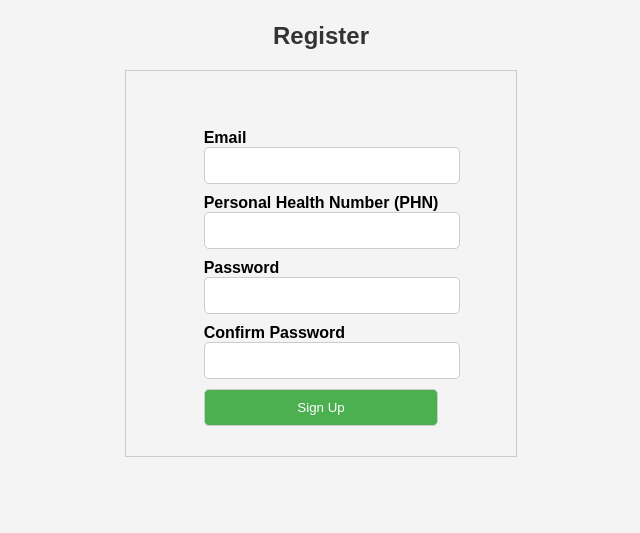
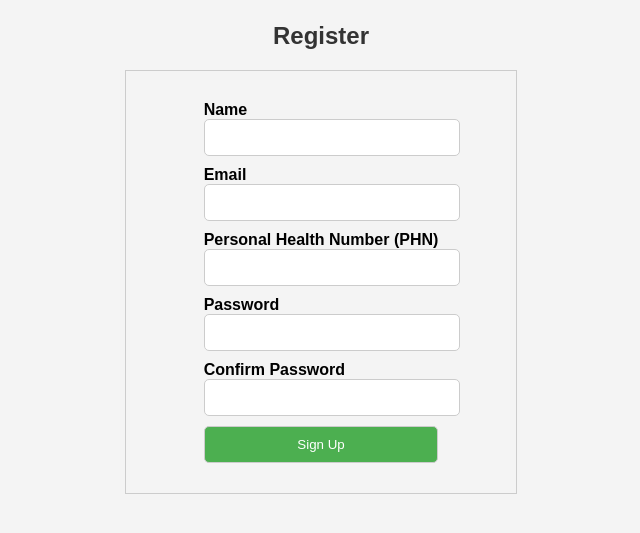
Before and after one commit to chrispoon007/Drugs2Door, a Flask app: template templates/register.html in a window 1280 px wide. Shown: the part 160-693 px from the top of the page, without its empty margins (319-959 px from the left). Run offline with Flask 3, Linux system fonts and the light colour scheme; the template is opened without the code that fills it: values that come from a table or form of the project are taken from there, others are empty.

Commit message:
bug: Update register.html form field label and name

```diff
--- a/templates/register.html
+++ b/templates/register.html
@@ -38,8 +38,8 @@
     <form method="POST">
         {{ form.hidden_tag() }}
         <div class="form-field">
-            {{ form.username.label }}<br>
-            {{ form.username() }}
+            {{ form.name.label }}<br>
+            {{ form.name() }}
         </div>
         <div class="form-field">
             {{ form.email.label }}<br>
```
Also changed, not shown: data/sql.db.
